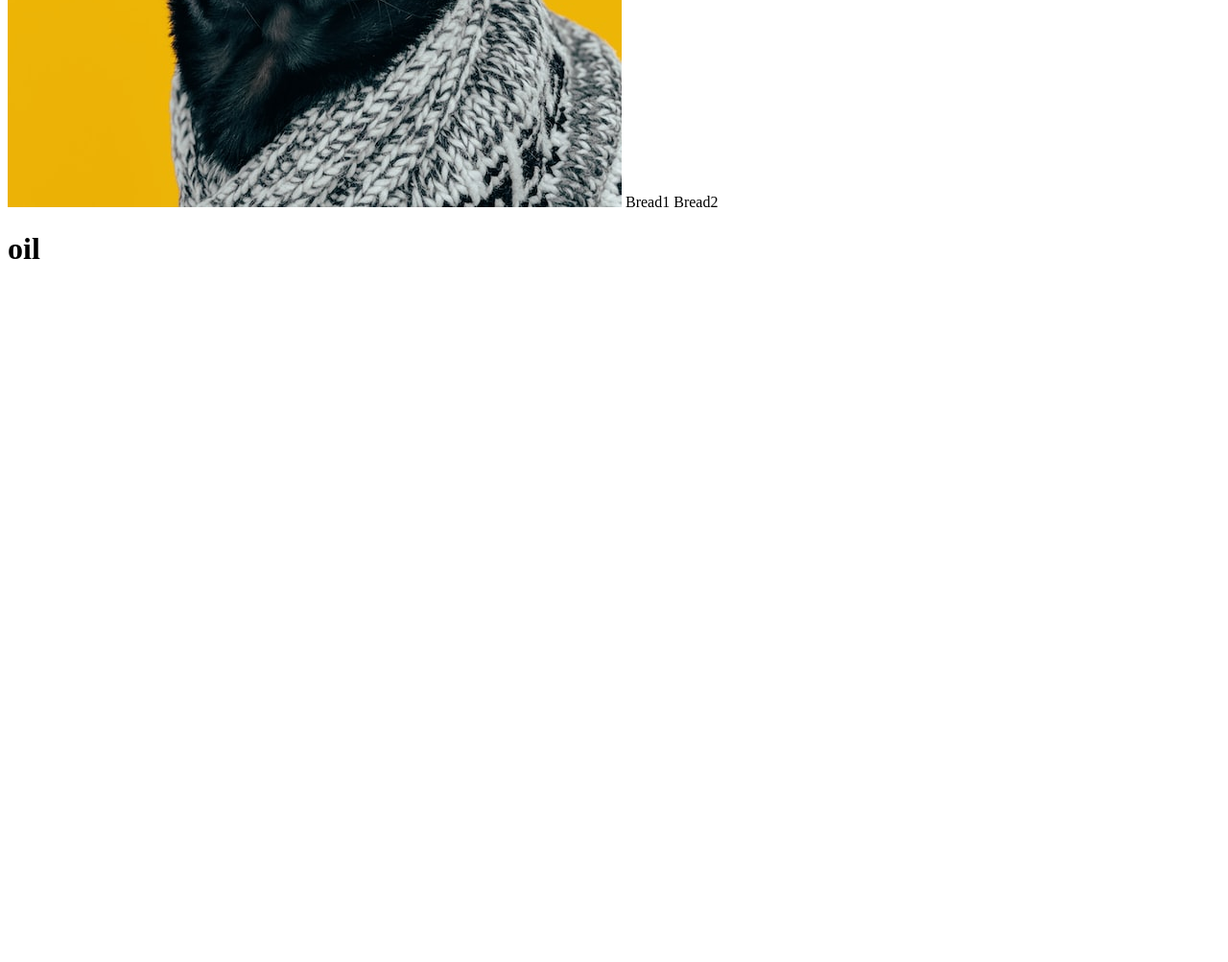
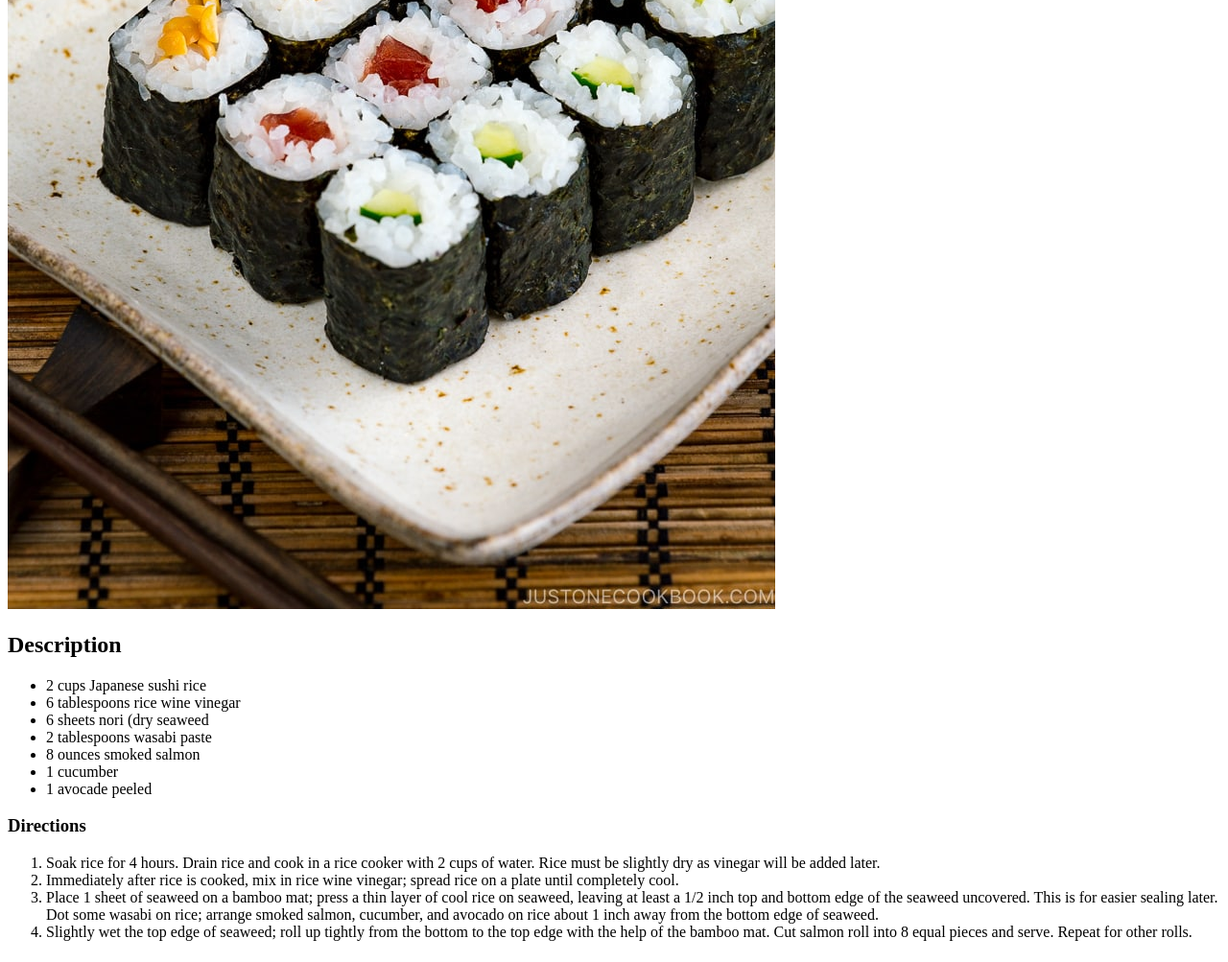
Before and after one commit to Stoons2004/odin.recipes, a plain HTML site: page recipes/sushi.html in a window 1280 px wide. Shown: the part 645-1648 px from the top of the page at 96% size. Before the commit the page ends 945 px from the top, so only its background shows below. Drawn offline with Linux system fonts and the light colour scheme.

Commit message:
Added ingredients list for sushi as well as directions

```diff
--- a/recipes/sushi.html
+++ b/recipes/sushi.html
@@ -4,10 +4,32 @@
         <meta charset ="UTF-8">
         <title>
         </title>
-        <img src="images/dog.jpg ">
+        <h1>Smoked salmon sushi</h1>
 
-        <A>Bread1</A>
-        <A>Bread2</A>
-    <h1>   oil</h1>
+        <img src="images/sushi.jpg">
+        <h2>Description</h2>
+        <ul>
+            <li>2 cups Japanese sushi rice</li>
+            <li>6 tablespoons rice wine vinegar</li>
+            <li>6 sheets nori (dry seaweed</li>
+            <li>2 tablespoons wasabi paste</li>
+            <li>8 ounces smoked salmon</li>
+            <li>1 cucumber</li>
+            <li>1 avocade peeled</li>
+        </ul>
+
+            <h3>Directions</h3>
+
+        <ol>
+            <li>Soak rice for 4 hours. Drain rice and cook in a rice cooker with 2 cups of water. Rice must be slightly dry as vinegar will be added later.</li>
+            <li>Immediately after rice is cooked, mix in rice wine vinegar; spread rice on a plate until completely cool.</li>
+            <li>Place 1 sheet of seaweed on a bamboo mat; press a thin layer of cool rice on seaweed, leaving at least a 1/2 inch top and bottom edge of the seaweed uncovered. This is for easier sealing later. Dot some wasabi on rice; arrange smoked salmon, cucumber, and avocado on rice about 1 inch away from the bottom edge of seaweed.</li>
+            <li>Slightly wet the top edge of seaweed; roll up tightly from the bottom to the top edge with the help of the bamboo mat. Cut salmon roll into 8 equal pieces and serve. Repeat for other rolls.</li>
+
+
+        </ol>
+
+
+    <h1>   </h1>
     </head>
 </html>
```
Also changed, not shown: recipes/bread.html (+2 -3 lines), recipes/curry.html (+2 -3 lines), recipes/images/dog.jpg (deleted), recipes/images/sushi.jpg (added).
